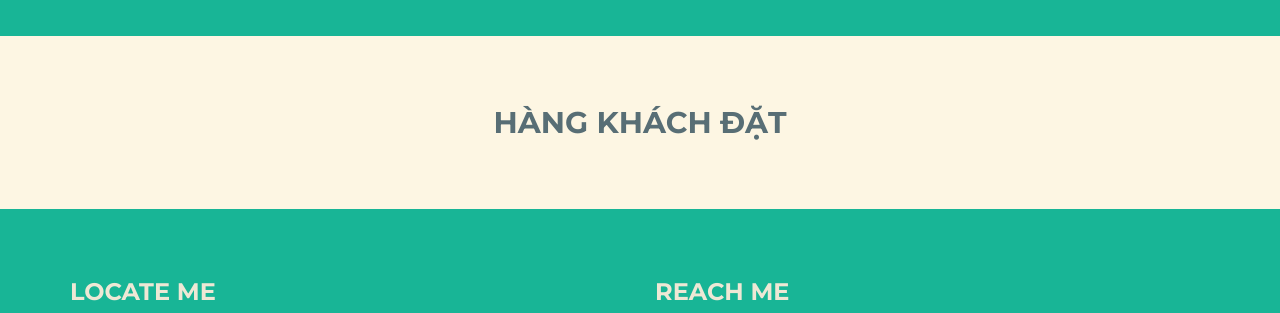
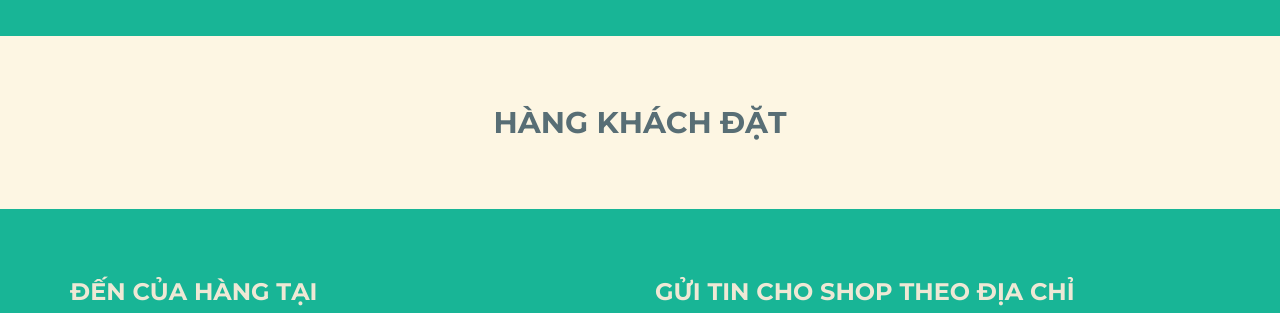
Before and after one commit to namcao123/namcao123.github.io, a website: page index.html in a window 1280 px wide. Shown: the part 702-1015 px from the top of the page. Drawn offline with nearby package versions, Linux system fonts and the light colour scheme.

Commit message:
Update index.html

```diff
--- a/index.html
+++ b/index.html
@@ -141,7 +141,7 @@
 
       <div class="row">
         <div class="col-sm-6">
-          <h3>Locate me</h3>
+          <h3>Đến Của Hàng Tại</h3>
           <p style="font-style: italic;">
             SPESA-Hàng Mỹ<br>
             3A - 180B, TL15, Phường Thạnh Lộc <br>
@@ -150,7 +150,7 @@
           </p>
         </div>
         <div class="col-sm-6">
-          <h3>Reach me </h3>
+          <h3>Gửi Tin Cho Shop Theo Địa Chỉ </h3>
           <p>
             huna244@gmail.com
             <ul class="list-inline">
```
